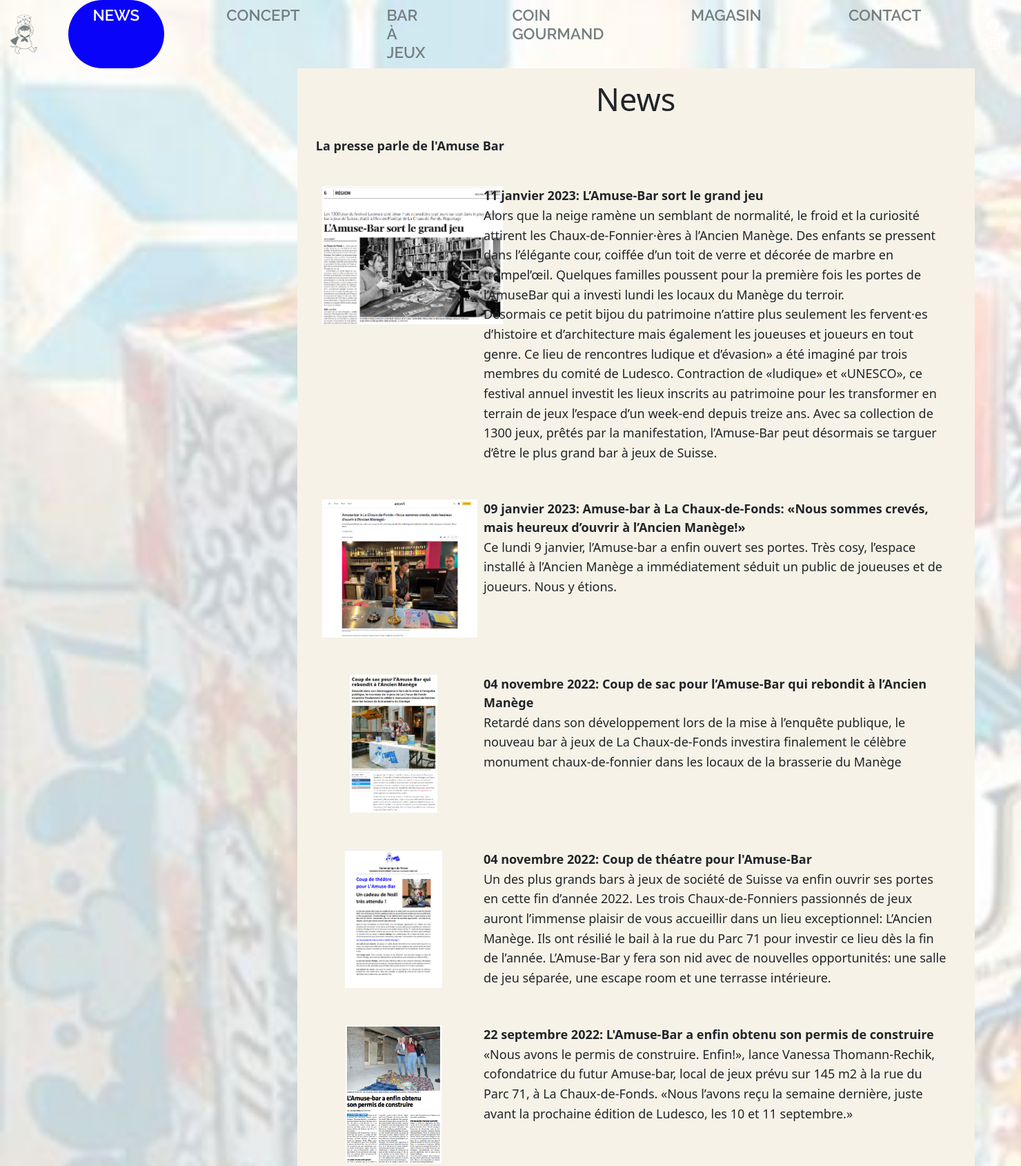
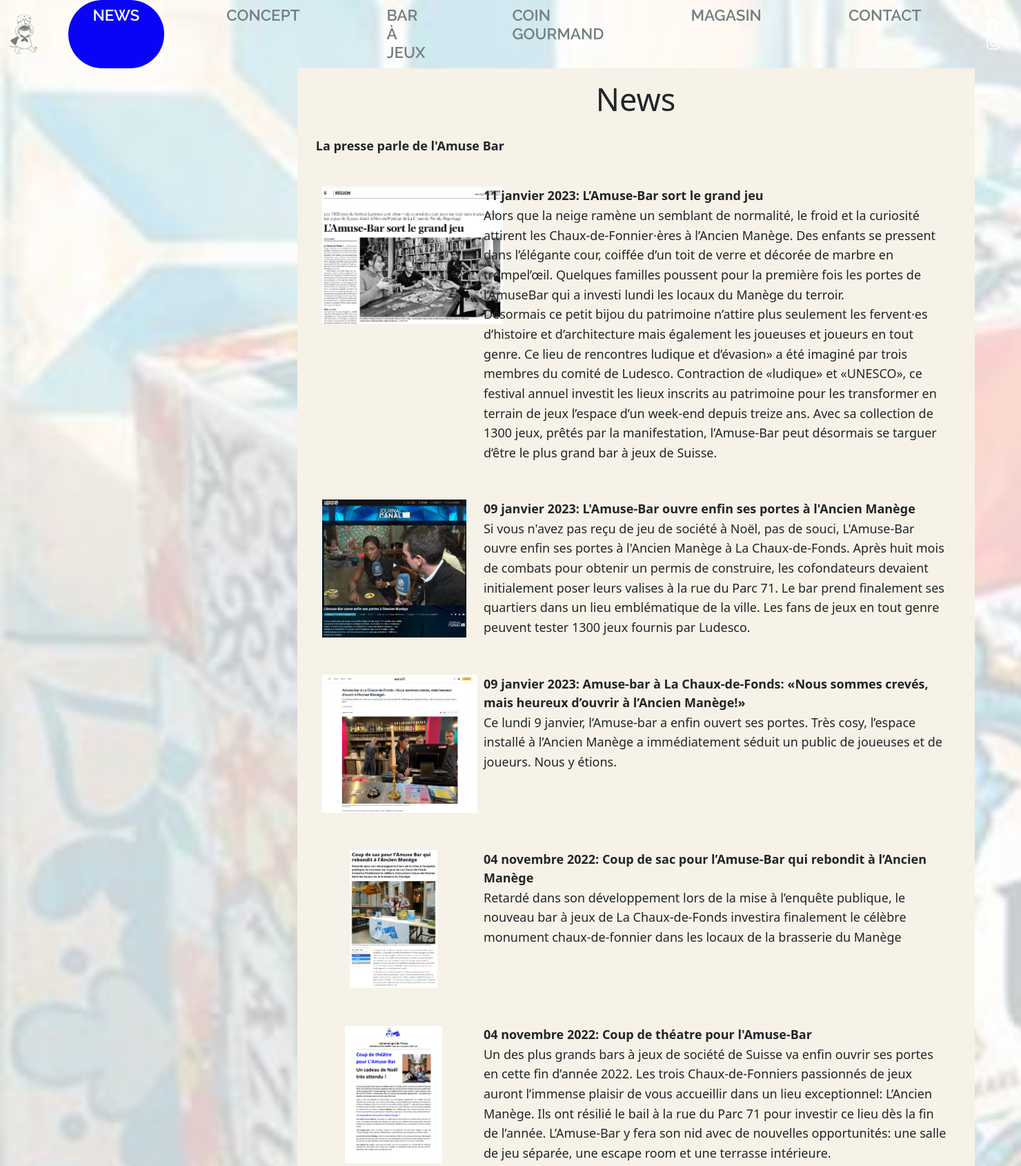
Before and after one commit to gillesdiacon/amusebar, a PHP site: page /news.php in a window 1480 px wide. Shown: the top 1690 px of the page at 69% size. Run offline with PHP 8.4, Linux system fonts and the light colour scheme; some libraries are stand-ins or nearby versions.

Commit message:
gdi: news: add CanalAlpha article

```diff
--- a/news.php
+++ b/news.php
@@ -51,6 +51,21 @@
                                     lieux inscrits au patrimoine pour les transformer en terrain de jeux l’espace d’un week-end depuis treize ans. Avec
                                     sa collection de 1300 jeux, prêtés par la manifestation, l’Amuse-Bar peut désormais se targuer d’être le plus grand
                                     bar à jeux de Suisse. </span>
+                            </div>
+                        </div>
+
+                        <div class="row px-2 py-4">
+                            <div class="col-lg-3 text-center">
+                                <a target="_blank" href="https://www.canalalpha.ch/play/le-journal/topic/28802/lamuse-bar-ouvre-enfin-ses-portes-a-lancien-manege">
+                                    <img src="image/news/CanalAlpha_20230109.png" height="200px" />
+                                </a>
+                            </div>
+                            <div class="col d-none d-lg-block">
+                                <div class="fw-bold">09 janvier 2023: L'Amuse-Bar ouvre enfin ses portes à l'Ancien Manège</div>
+                                <span class="align-middle">Si vous n'avez pas reçu de jeu de société à Noël, pas de souci, L'Amuse-Bar ouvre enfin ses portes à
+                                    l'Ancien Manège à La Chaux-de-Fonds. Après huit mois de combats pour obtenir un permis de construire, les cofondateurs
+                                    devaient initialement poser leurs valises à la rue du Parc 71. Le bar prend finalement ses quartiers dans un lieu emblématique de la ville.
+                                    Les fans de jeux en tout genre peuvent tester 1300 jeux fournis par Ludesco.</span>
                             </div>
                         </div>
 
```
Also changed, not shown: image/news/CanalAlpha_20230109.png (added).
